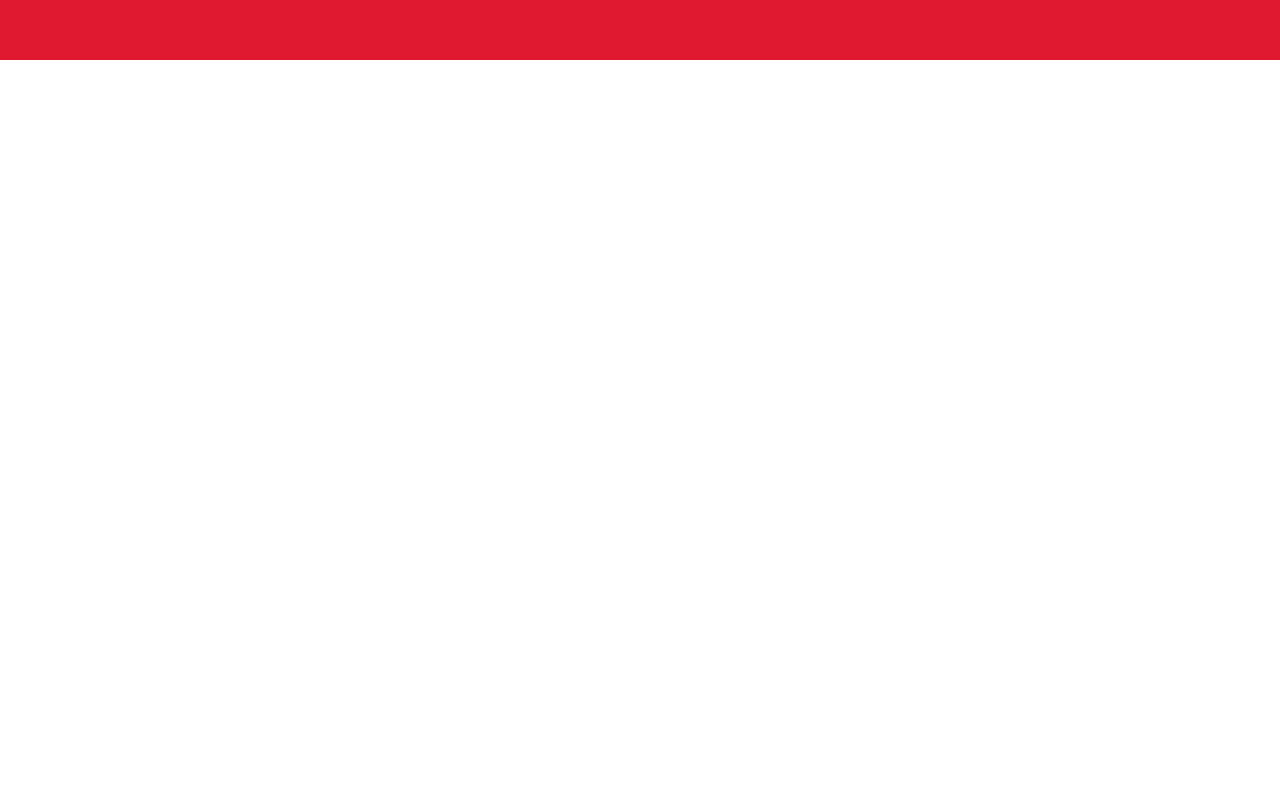
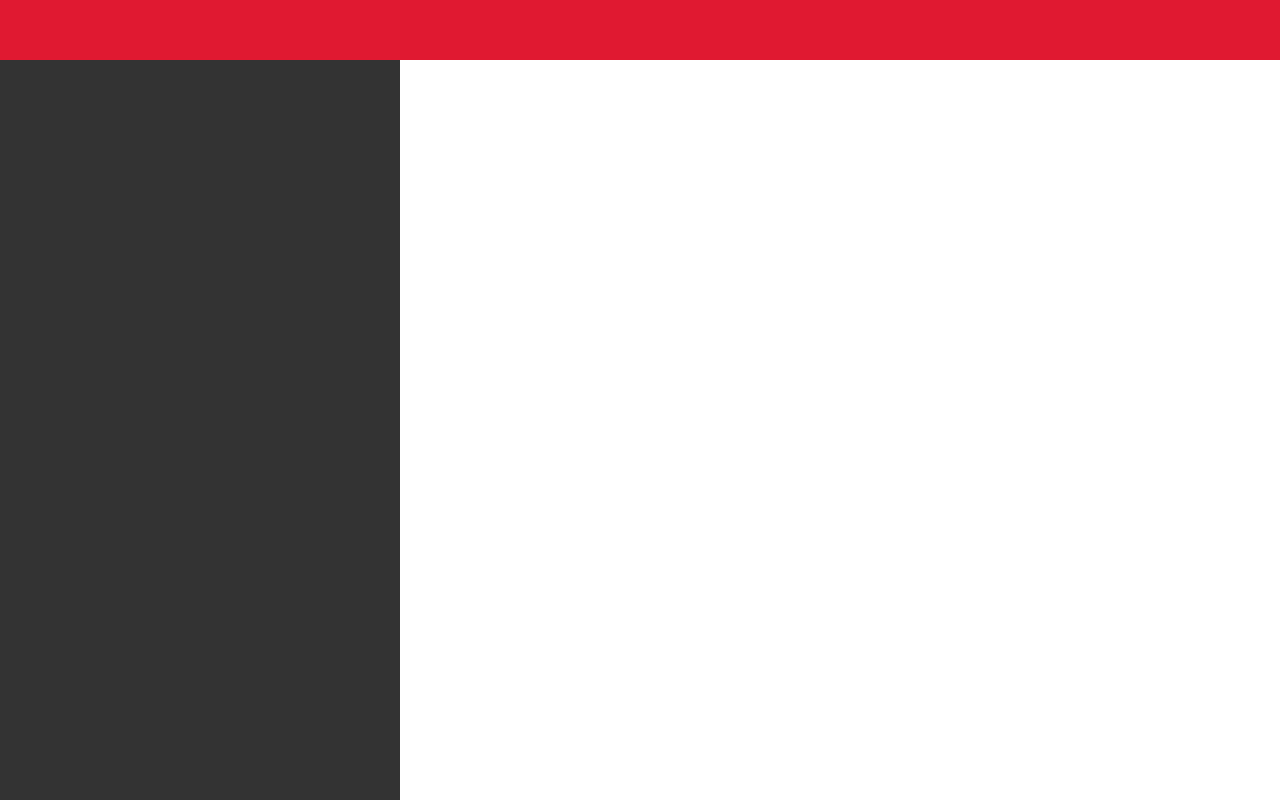
Before and after one commit to iBourgeois/admin, a plain HTML site: page index.html in a window 1280 px wide. Drawn offline with nearby package versions, Linux system fonts and the light colour scheme.

Commit message:
fix navigation bar

```diff
--- a/admin.css
+++ b/admin.css
@@ -18,5 +18,17 @@ html, body {
 }
 
 .page {
+    background: #FFFFFF;
+    position: fixed;
+    top: 60px;
+    left: 0;
+    right: 0;
+    bottom: 0;
+}
 
+.nav {
+    width: 400px;
+    background: #333333;
+    color: #FFFFFF;
+    height: 100%;
 }
```
